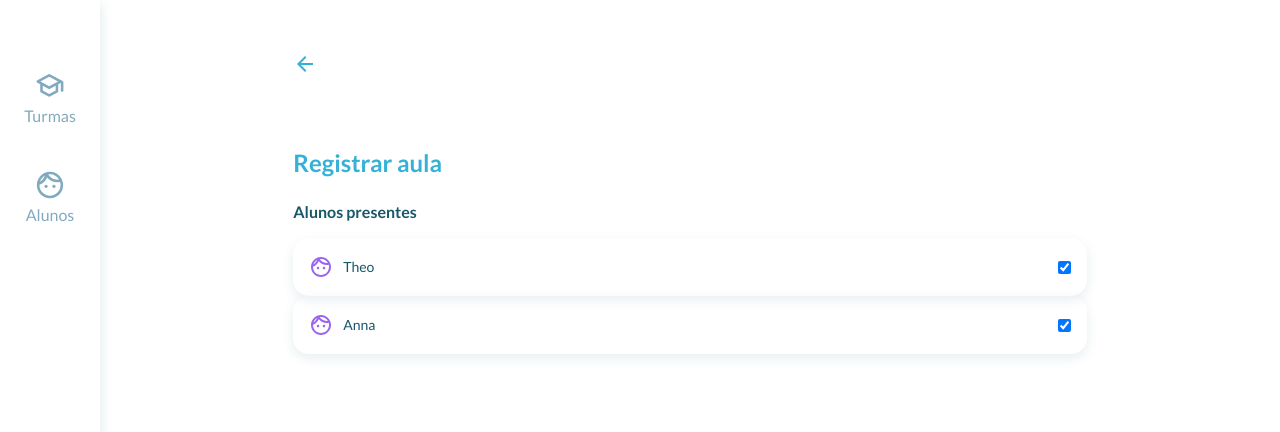
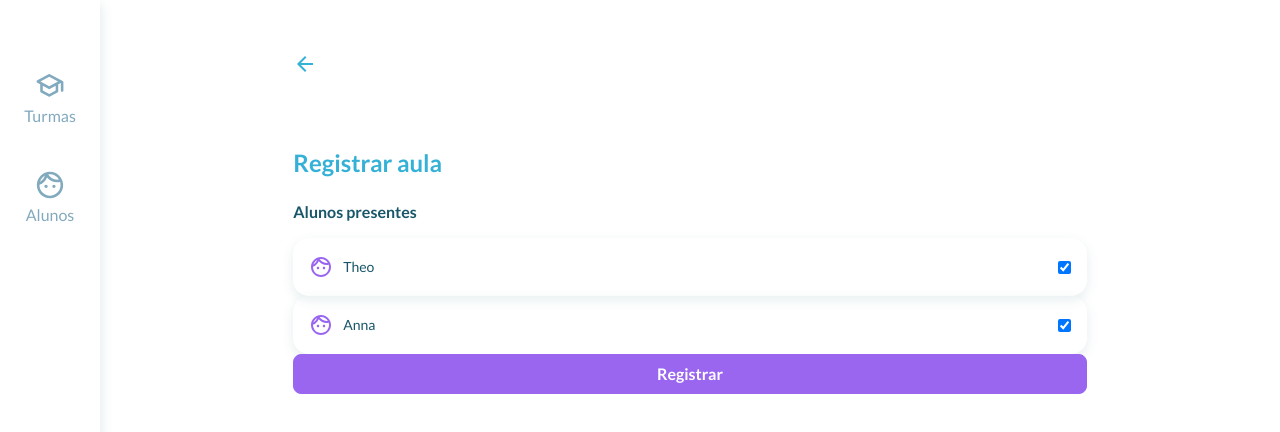
Before and after one commit to eth-ribon/app, a React (Create React App) app: page /classes/register-attendance in a window 1280 px wide. Shown: the top 432 px of the page. Built offline with nearby package versions, Linux system fonts and the light colour scheme.

Commit message:
style: update ClassAttendancePage button

```diff
--- a/src/pages/RegisterClassAttendancePage/index.tsx
+++ b/src/pages/RegisterClassAttendancePage/index.tsx
@@ -2,6 +2,7 @@ import { useEffect, useState } from "react";
 import StudentIcon from "assets/icons/student-icon.svg";
 import * as S from "./styles";
 import CardIconText from "../../components/moleculars/cards/CardIconText";
+import Button from "../../components/atomics/Button";
 
 function RegisterClassAttendancePage(): JSX.Element {
   const [students] = useState([{ name: "Theo" }, { name: "Anna" }]);
@@ -41,6 +42,13 @@ function RegisterClassAttendancePage(): JSX.Element {
           }
         />
       ))}
+
+      <Button
+        text="Registrar"
+        onClick={() => {
+          console.log(presentStudents);
+        }}
+      />
     </S.Container>
   );
 }
```
